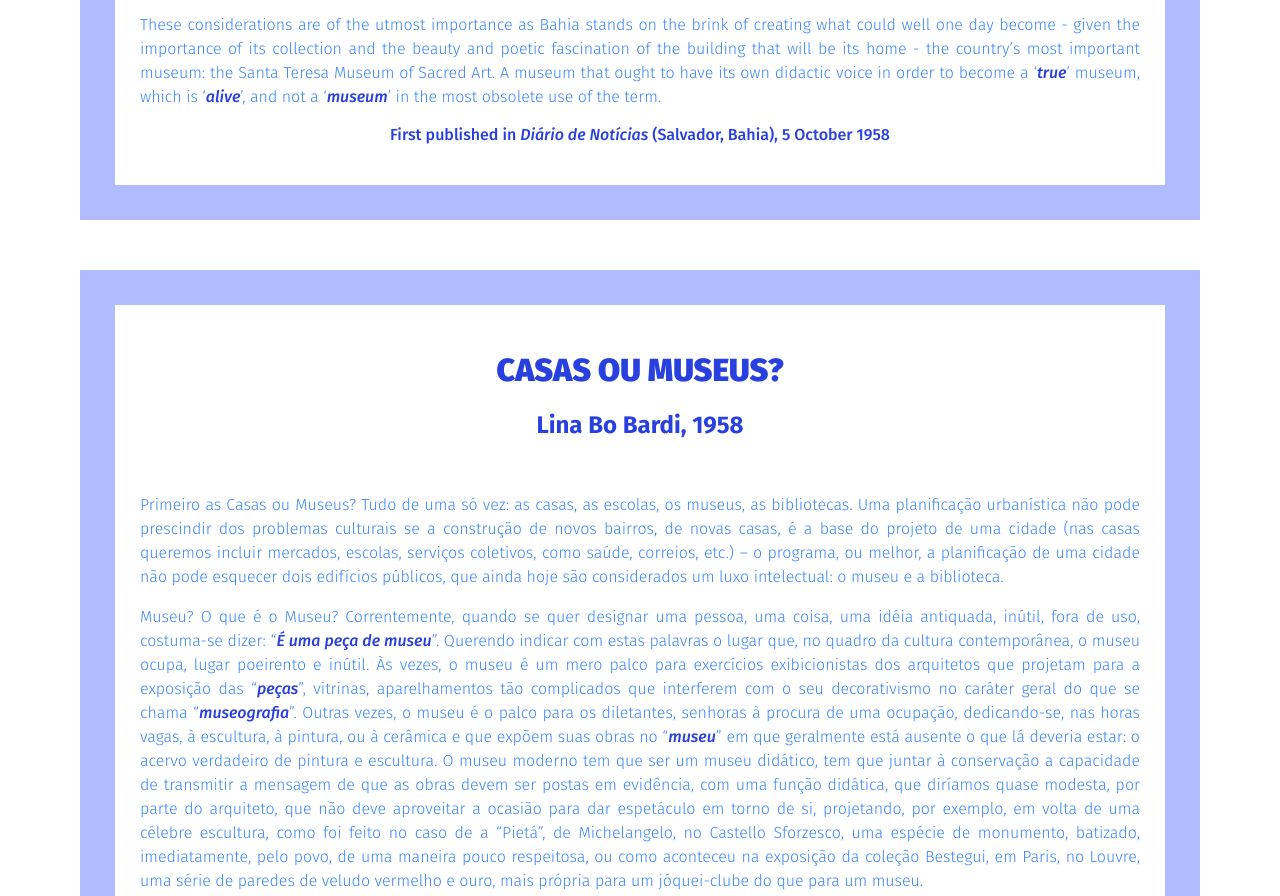
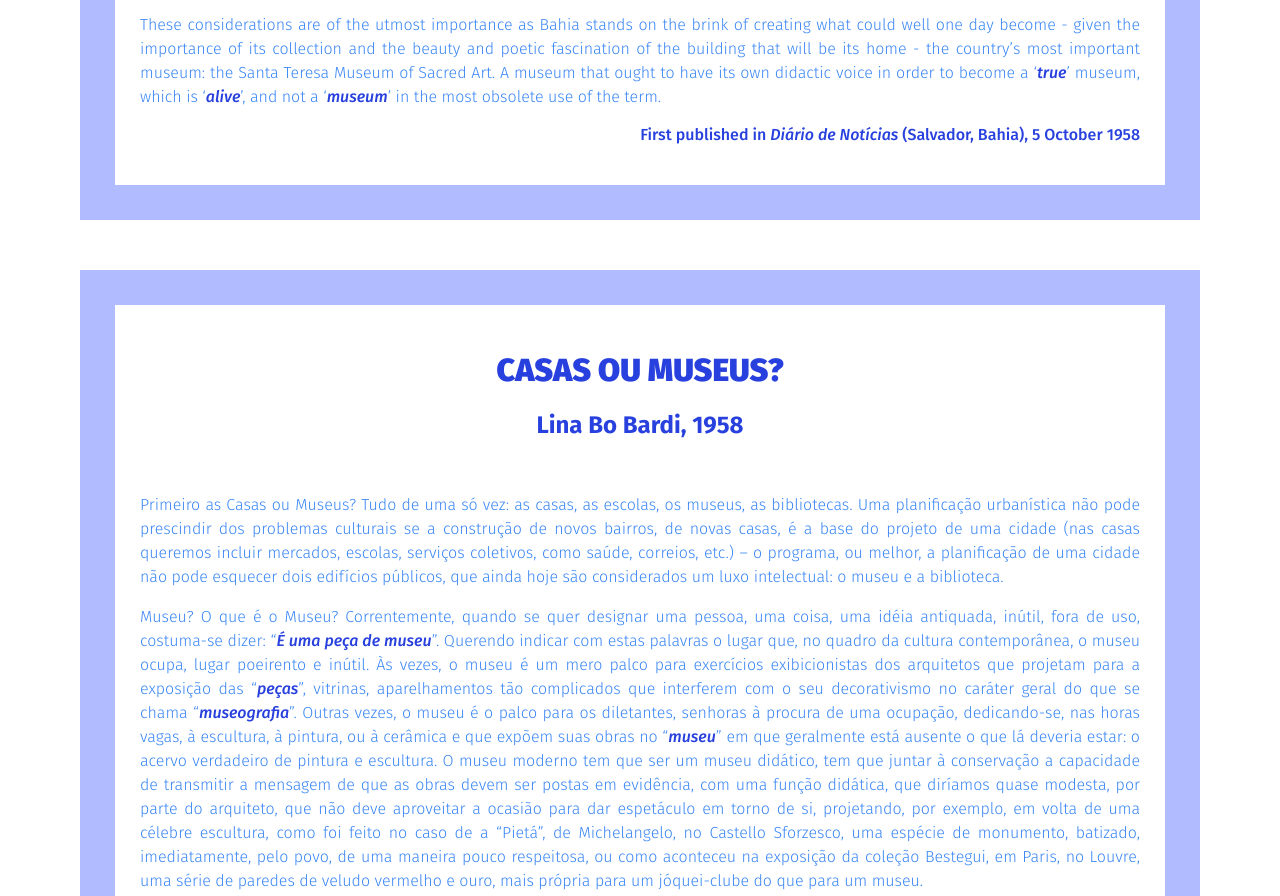
Before and after one commit to qun550/mars, a plain HTML site: page exercises/exercise-03/index.html in a window 1280 px wide. Shown: the part 948-1844 px from the top of the page. Drawn offline with Linux system fonts and the light colour scheme.

Commit message:
Update style.css

```diff
--- a/exercises/exercise-03/style.css
+++ b/exercises/exercise-03/style.css
@@ -43,5 +43,6 @@ h2{
 }
 
 footer {
-    text-align: center;
+    font-size: 6;
+    text-align: right;
 }
```
